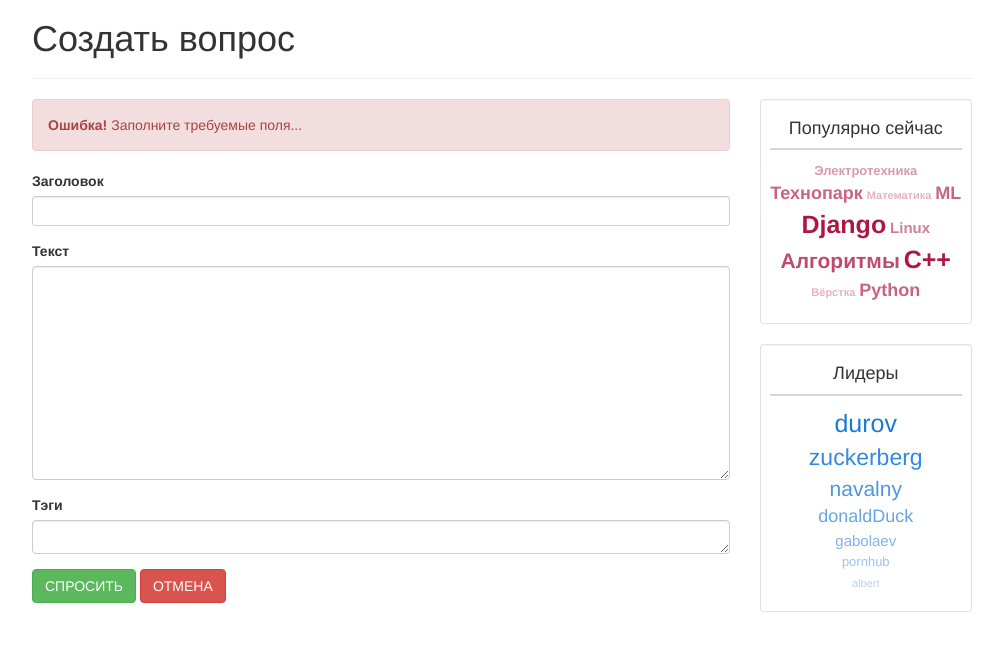
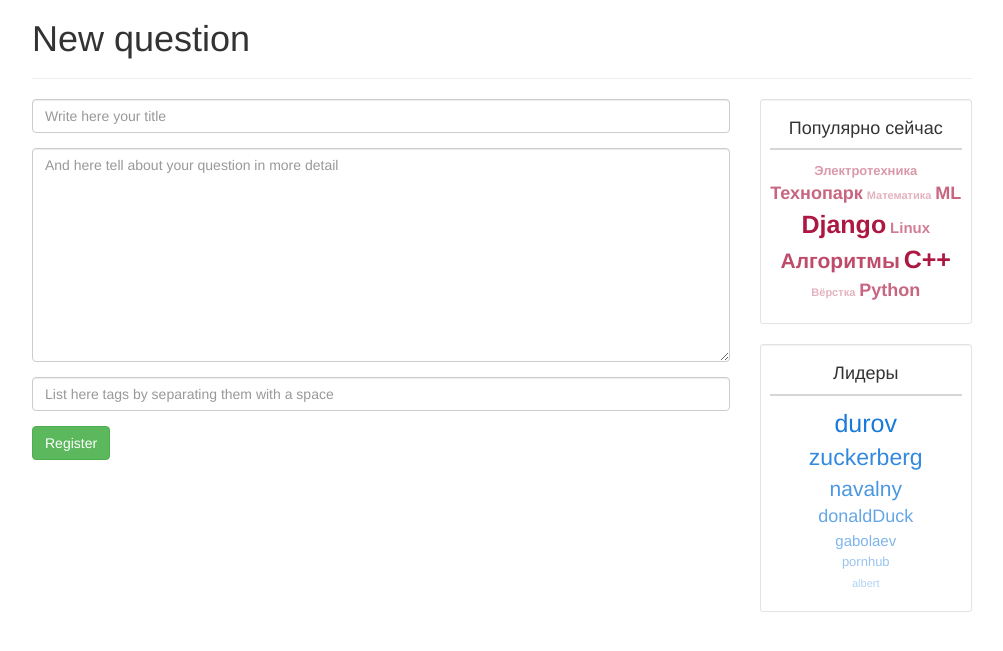
Before and after one commit to gabolaev/tpark_web, a Django app: page /questions/new/ in a window 1280 px wide. Shown: the part 52-703 px from the top of the page, without its empty margins (138-1141 px from the left). Run offline with Django 3.2, Linux system fonts and the light colour scheme; the visitor is signed in with stand-in values (Sample User, id 1); some libraries are stand-ins or nearby versions.

Commit message:
Added questions adding

```diff
--- a/ask/forms.py
+++ b/ask/forms.py
@@ -1,6 +1,6 @@
 from django import forms
 
-from ask.models import User
+from ask.models import User, Question
 
 
 class UserSignUpForm(forms.ModelForm):
@@ -11,7 +11,7 @@ class UserSignUpForm(forms.ModelForm):
                                                               'maxlength': 30,
                                                               'placeholder': 'Last name'}))
     username = forms.CharField(widget=forms.TextInput(attrs={'class': 'form-control',
-                                                             'maxlength': 150,
+                                                             'maxlength': 30,
                                                              'placeholder': 'Username'}))
     email = forms.EmailField(widget=forms.EmailInput(attrs={'class': 'form-control',
                                                             'placeholder': 'E-mail'}))
@@ -27,7 +27,7 @@ class UserSignUpForm(forms.ModelForm):
 
 class UserSignInForm(forms.ModelForm):
     username = forms.CharField(widget=forms.TextInput(attrs={'class': 'form-control',
-                                                             'maxlength': 150,
+                                                             'maxlength': 30,
                                                              'placeholder': 'Username'}))
 
     password = forms.CharField(widget=forms.PasswordInput(attrs={'class': 'form-control',
@@ -39,15 +39,31 @@ class UserSignInForm(forms.ModelForm):
 
 
 class UserSettingsForm(forms.ModelForm):
-    username = forms.CharField(required=False,widget=forms.TextInput(attrs={'class': 'form-control',
-                                                             'maxlength': 150,
-                                                             'placeholder': 'Username'}))
+    username = forms.CharField(required=False, widget=forms.TextInput(attrs={'class': 'form-control',
+                                                                             'maxlength': 30,
+                                                                             'placeholder': 'Username'}))
 
-    email = forms.EmailField(required=False,widget=forms.EmailInput(attrs={'class': 'form-control',
-                                                            'placeholder': 'E-mail'}))
+    email = forms.EmailField(required=False, widget=forms.EmailInput(attrs={'class': 'form-control',
+                                                                            'placeholder': 'E-mail'}))
 
-    avatar = forms.ImageField(required=False,widget=forms.FileInput)
+    avatar = forms.ImageField(required=False, widget=forms.FileInput)
 
     class Meta:
         model = User
         fields = ('username', 'email',)
+
+
+class NewQuestionForm(forms.ModelForm):
+    title = forms.CharField(widget=forms.TextInput(attrs={'class': 'form-control',
+                                                          'maxlength': 100,
+                                                          'placeholder': 'Write here your title'}))
+
+    text = forms.CharField(widget=forms.Textarea(attrs={'class': 'form-control',
+                                                        'placeholder': 'And here tell about your question in more detail'}))
+
+    tags = forms.CharField(widget=forms.TextInput(attrs={'class': 'form-control',
+                                                         'placeholder': 'List here tags by separating them with a space'}))
+
+    class Meta:
+        model = Question
+        fields = ('title', 'text', 'tags',)
--- a/ask/managers.py
+++ b/ask/managers.py
@@ -1,16 +1,18 @@
+from django.contrib.auth.models import UserManager as AbstractUserManager
 from django.db import models
-from django.contrib.auth.models import AbstractUser, UserManager as AbstractUserManager
+
 
 class UserManager(AbstractUserManager):
     def by_username(self, findUname):
         return self.all().filter(username=findUname)
+
 
 class QuestionManager(models.Manager):
     def hottest(self):
         return self.all().order_by('rate')
 
     def newest(self):
-        return self.all().order_by('date')
+        return self.all().order_by('date').reverse()
 
     def by_id(self, qid):
         return self.all().filter(id=qid)
@@ -18,4 +20,4 @@ class QuestionManager(models.Manager):
 
 class TagManager(models.Manager):
     def by_tag(self, tag_str):
-        return self.filter(title=tag_str).first().questions.all()
+        return self.filter(title=tag_str).first().questions.all().order_by('date').reverse()
--- a/ask/templates/new_question.html
+++ b/ask/templates/new_question.html
@@ -1,34 +1,26 @@
 {% extends 'base.html' %}
 
 {% block headerName %}
-    <h1>Создать вопрос</h1>
+    <h1>New question</h1>
 {% endblock %}
 
 {% block content %}
-    <div class="alert alert-danger" role="alert">
-        <b>Ошибка!</b> Заполните требуемые поля...
+
+    <div class="main">
+        <form class="form-horizontal" action="{% url 'ask:new' %}" method="post">
+            {% csrf_token %}
+            <div class="col-md-12">
+                <fieldset>
+                    {% for item in form %}
+                        <div class="form-group">
+                            {{ item }}
+                        </div>
+                    {% endfor %}
+                    <div class="form-group">
+                        <input type="submit" value="Register" class="btn btn-success"/>
+                    </div>
+                </fieldset>
+            </div>
+        </form>
     </div>
-    <div class="form-group">
-        <label for="inputsm">Заголовок</label>
-        <input class="form-control input-sm" id="inputsm" type="text">
-    </div>
-    <div class="form-group">
-        <label for="comment">Текст</label>
-        <textarea class="form-control" rows="10" id="comment"></textarea>
-    </div>
-    <div class="form-group">
-        <label for="tags">Тэги</label>
-        <textarea class="form-control" rows="1" id="tags"></textarea>
-    </div>
-    <div class="btn-group" role="group" aria-label="...">
-        <a href="{% url 'ask:newest' %}" style="text-decoration: none">
-            <button type="button" class="btn btn-success">СПРОСИТЬ</button>
-        </a>
-    </div>
-    <div class="btn-group" role="group" aria-label="...">
-        <a href="{% url 'ask:newest' %}">
-            <button type="button" class="btn btn-danger">ОТМЕНА</button>
-        </a>
-    </div>
-
 {% endblock %}
--- a/ask/urls.py
+++ b/ask/urls.py
@@ -6,7 +6,7 @@ app_name = 'ask'
 urlpatterns = [
     url(r'^$', newest, name='newest'),
     url(r'^questions/(?P<question_id>[0-9]+)/$', question_detailed, name='question_detailed'),
-    url(r'^questions/tag/(?P<tag_str>\w+)/$', questions_by_tag, name='questions_by_tag'),
+    url(r'^questions/tag/(?P<tag_str>[\w\-]+)/$', questions_by_tag, name='questions_by_tag'),
     url(r'^questions/new/$', new, name='new'),
     url(r'^hot$', hottest, name='hottest_questions'),
     url(r'^signin/.*?$', signin, name='signin'),
--- a/ask/views.py
+++ b/ask/views.py
@@ -1,6 +1,8 @@
 # -*- coding: utf-8 -*-
 from __future__ import unicode_literals
 
+from django.utils import timezone
+import pytz
 from django.contrib.auth import authenticate, login, logout
 from django.contrib.auth.decorators import login_required
 from django.core.paginator import Paginator, EmptyPage, PageNotAnInteger
@@ -34,7 +36,6 @@ def settings(request):
 def signin(request):
     errors = []
     form = UserSignInForm
-
 
     if request.method == 'POST':
         username = request.POST['username']
@@ -82,7 +83,7 @@ def signup(request):
 
 
 def question_detailed(request, question_id):
-    return render(request, 'question_details.html', {'question': Question.objects.by_id(question_id).first()})
+    return render(request, 'question_details.html', {'question': Question.objects.by_id(int(question_id)).first()})
 
 
 def questions_by_tag(request, **kwargs):
@@ -101,7 +102,25 @@ def hottest(request):
 
 @login_required(login_url='/signin/')
 def new(request):
-    return render(request, 'new_question.html')
+    errors = []
+    if request.method == 'POST':
+        form = NewQuestionForm(request.POST)
+        if form.is_valid():
+            question = Question.objects.create(author=request.user,
+                                               date=timezone.now(),
+                                               is_active=True,
+                                               title=request.POST['title'],
+                                               text=request.POST['text'])
+            question.save()
+            for tagTitle in request.POST['tags'].split():
+                tag = Tag.objects.get_or_create(title=tagTitle)[0]
+                question.tags.add(tag)
+            question.save()
+            return redirect('/')
+    else:
+        form = NewQuestionForm
+
+    return render(request, 'new_question.html', {'form': form, 'messages': errors})
 
 
 def newest(request):
--- a/ask_gabolaev/settings.py
+++ b/ask_gabolaev/settings.py
@@ -109,7 +109,7 @@ AUTH_PASSWORD_VALIDATORS = [
 
 LANGUAGE_CODE = 'en-us'
 
-TIME_ZONE = 'UTC'
+TIME_ZONE = 'Europe/Moscow'
 
 USE_I18N = True
 
```
Also changed, not shown: README.md, 1 other file.
